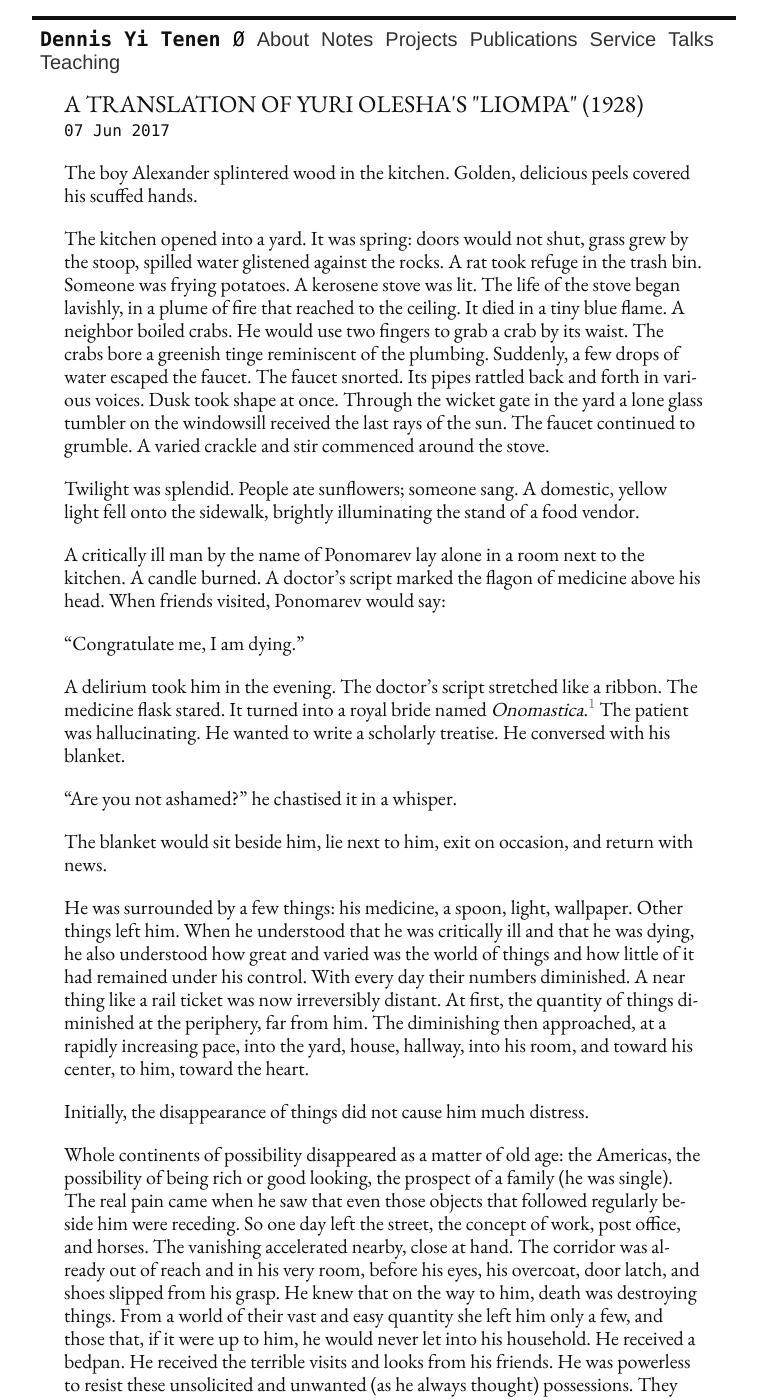
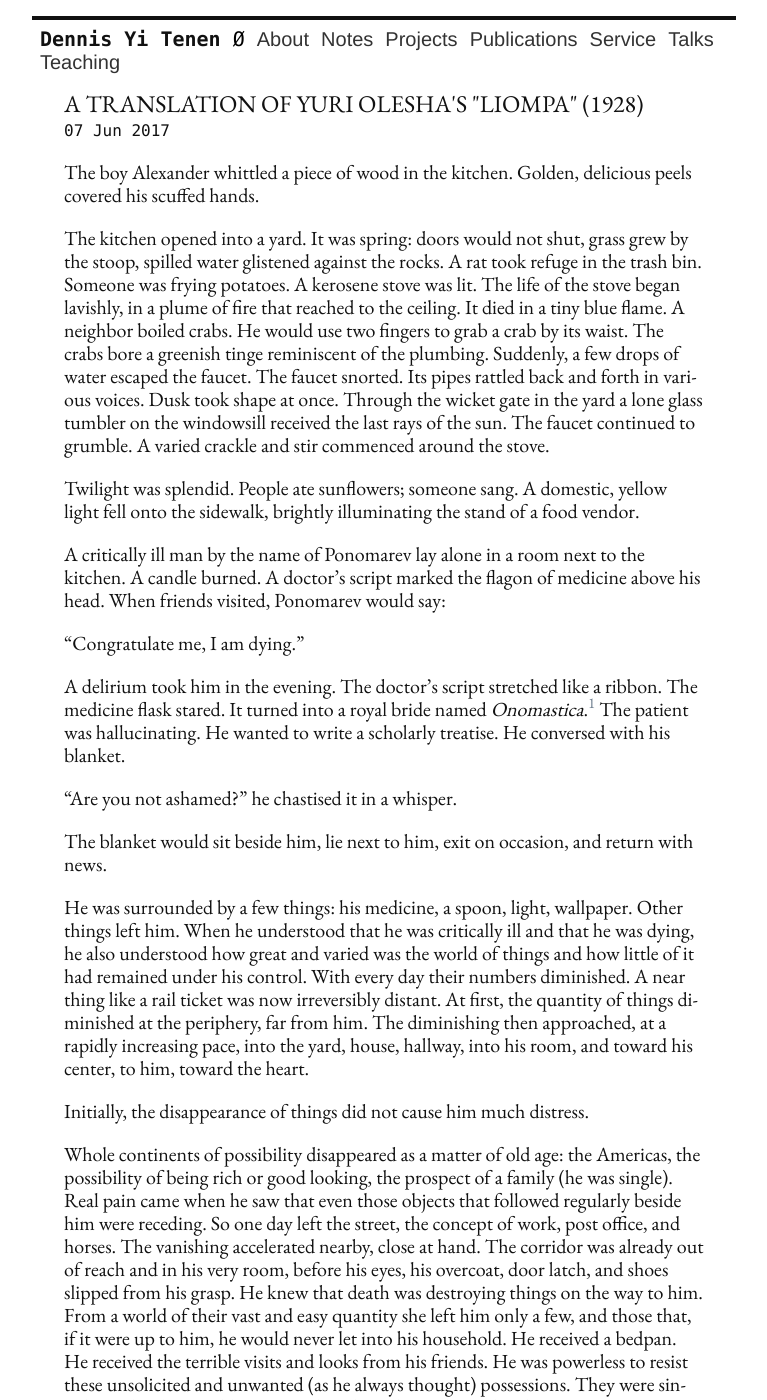
Before and after one commit to denten/denten.github.io, a Jekyll site: the page built from _posts/2017-06-07-liompa.md, in a window 1280 px wide and 1400 px high. Shown: the whole window, without its empty margins (256-1023 px from the left). Built offline with Jekyll 4.4.1, drawn with Linux system fonts in a browser that asks for light colours; nearby versions of some CDN libraries; library files that are not in the unit come from our copies; some of the changed text lies outside the part shown.

Commit message:
small edits

```diff
--- a/_posts/2017-06-07-liompa.md
+++ b/_posts/2017-06-07-liompa.md
@@ -9,8 +9,8 @@ categories:
 - think.stack
 ---
 
-The boy Alexander splintered wood in the kitchen. Golden, delicious peels
-covered his scuffed hands.
+The boy Alexander whittled a piece of wood in the kitchen. Golden, delicious
+peels covered his scuffed hands.
 
 The kitchen opened into a yard. It was spring: doors would not shut, grass
 grew by the stoop, spilled water glistened against the rocks. A rat took
@@ -58,12 +58,12 @@ Initially, the disappearance of things did not cause him much distress.
 
 Whole continents of possibility disappeared as a matter of old age: the
 Americas, the possibility of being rich or good looking, the prospect of a
-family (he was single). The real pain came when he saw that even those objects
+family (he was single). Real pain came when he saw that even those objects
 that followed regularly beside him were receding. So one day left the street,
 the concept of work, post office, and horses. The vanishing accelerated
 nearby, close at hand. The corridor was already out of reach and in his very
 room, before his eyes, his overcoat, door latch, and shoes slipped from his
-grasp. He knew that on the way to him, death was destroying things. From a
+grasp. He knew that death was destroying things on the way to him. From a
 world of their vast and easy quantity she left him only a few, and those that,
 if it were up to him, he would never let into his household. He received a
 bedpan. He received the terrible visits and looks from his friends. He was
```
